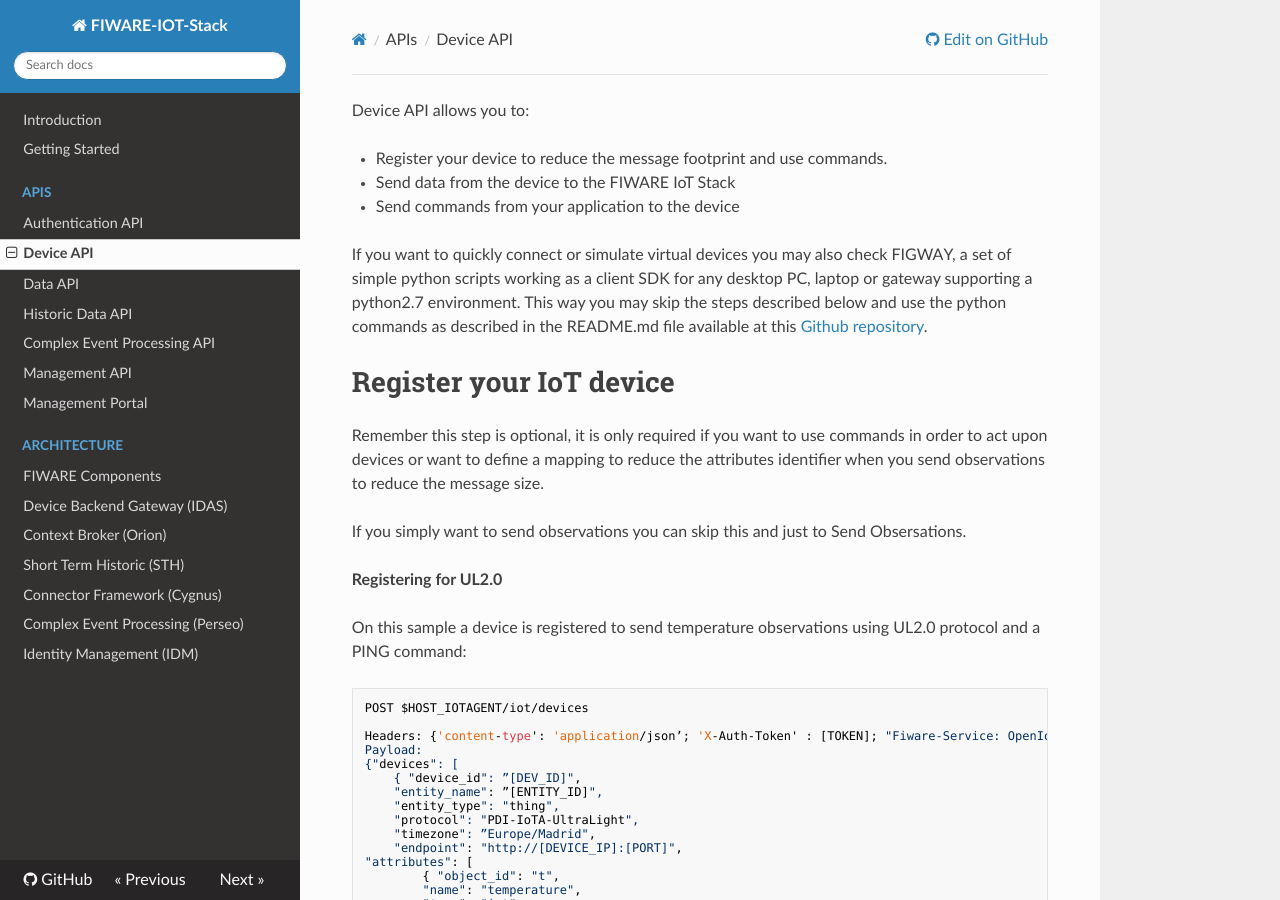
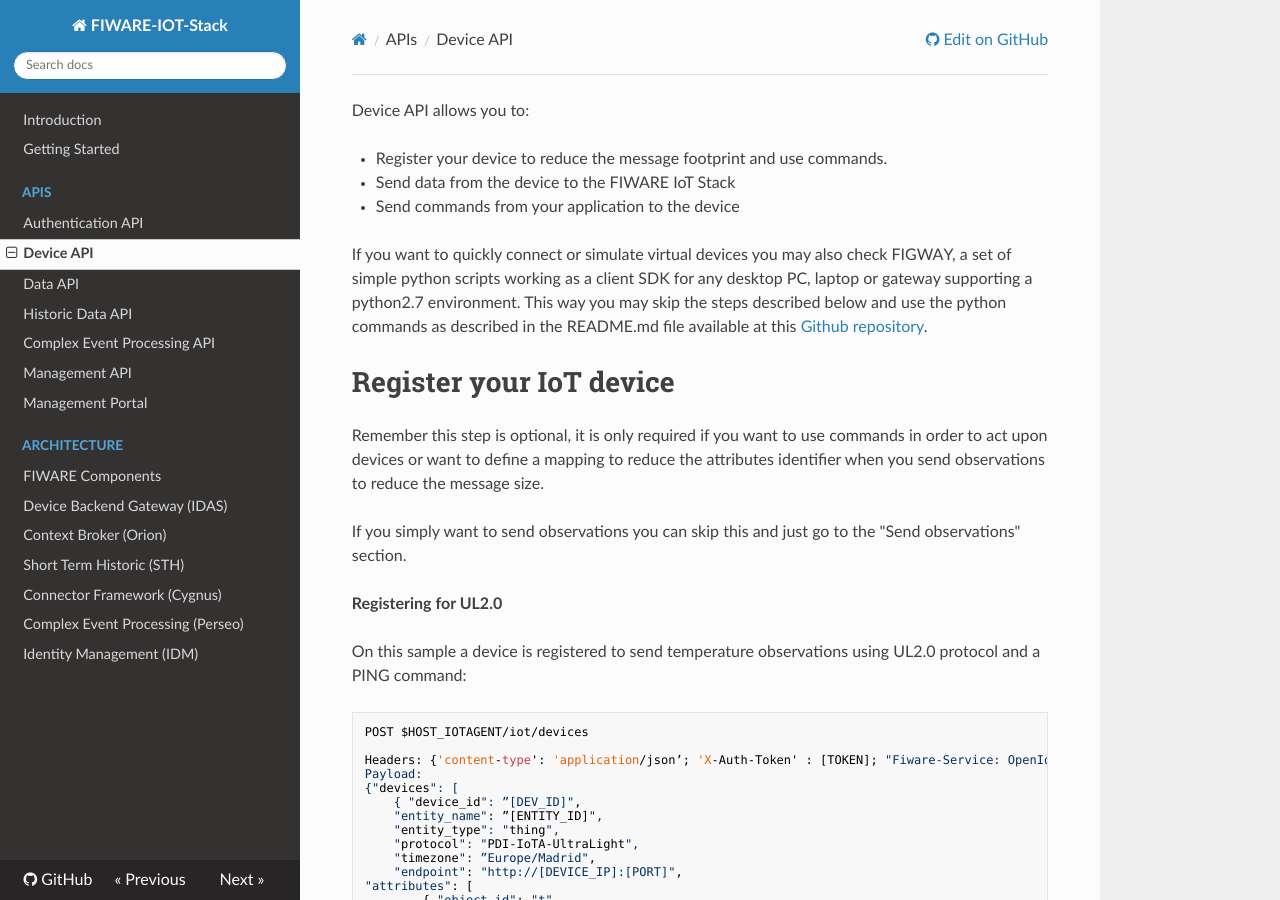
Before and after one commit to telefonicaid/thinking-cities, an MkDocs documentation site: the page built from docs/device_api.md, in a window 1280 px wide and 900 px high. Built offline with MkDocs 1.6.1, drawn with Linux system fonts in a browser that asks for light colours; nearby versions of some CDN libraries; old or Windows-style settings are respelled for this version of MkDocs.

Commit message:
Update device_api.md

```diff
--- a/docs/device_api.md
+++ b/docs/device_api.md
@@ -11,7 +11,7 @@
 
 Remember this step is optional, it is only required if you want to use commands in order to act upon devices or want to define a mapping to reduce the attributes identifier when you send observations to reduce the message size.
 
-If you simply want to send observations you can skip this and just to Send Obsersations.
+If you simply want to send observations you can skip this and just go to the "Send observations" section.
 
 **Registering for UL2.0**
 
```
